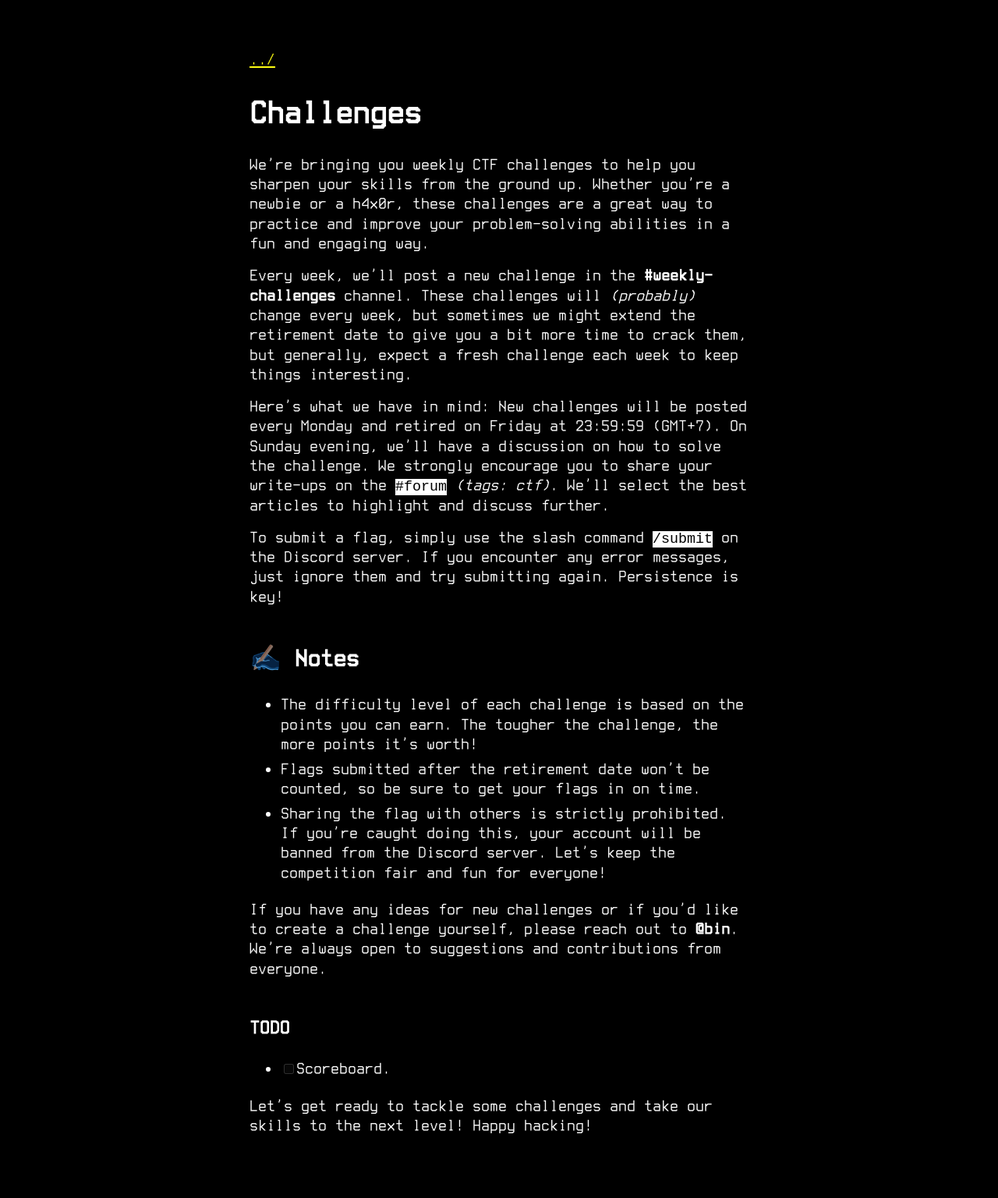
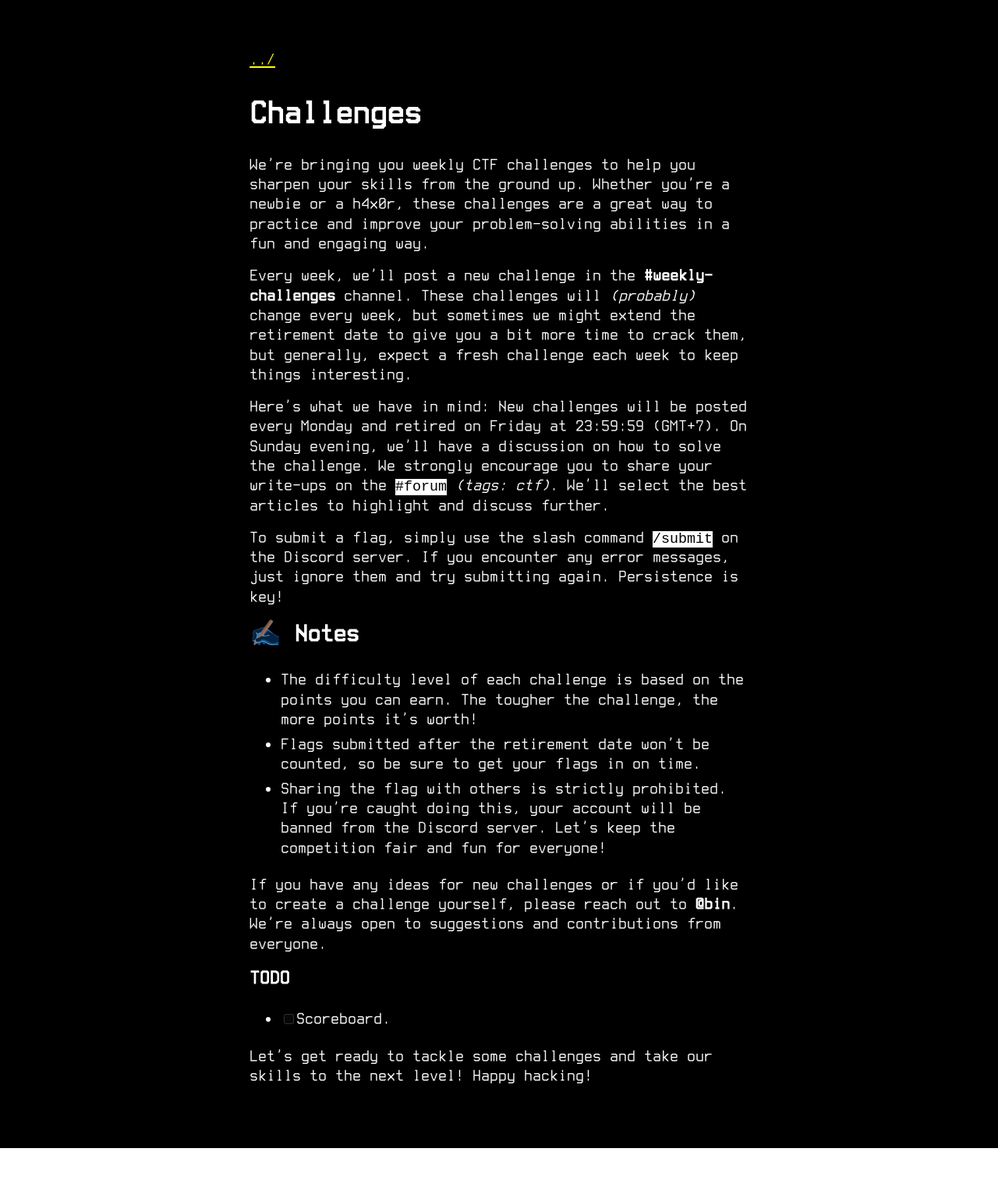
Before and after one commit to skill-issue-org/web, a Jekyll site: the page built from challenges.md, in a window 1280 px wide. Shown: the whole page at 78% size. Built offline with Jekyll 4.4.1, drawn with Linux system fonts in a browser that asks for light colours; after the commit the page ends 1472 px from its top, so only the background shows below that.

Commit message:
feat: overrides default styles
Signed-off-by: Dwi Siswanto <git@dw1.io>

```diff
--- a/assets/css/main.scss
+++ b/assets/css/main.scss
@@ -2,3 +2,14 @@
 ---
 
 @import "no-style-please";
+
+h2, h3, h4, h5, h6 {
+  margin-top: 0px !important;
+}
+
+pre.highlight > code {
+  color: black !important;
+  background: white !important;
+  border-style: dotted;
+  border-width: 1px;
+}
```
